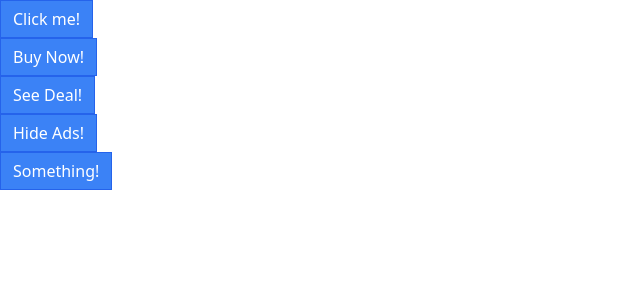
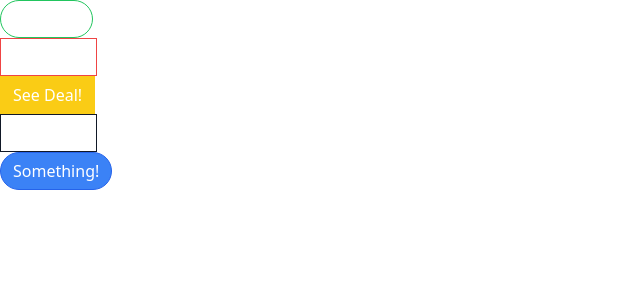
Before and after one commit to gulsenkeskin/react-comps, a React (Create React App) app: page / in a window 1280 px wide. Shown: the top 300 px of the page, without its empty margins (0-640 px from the left). Built offline with nearby package versions, Linux system fonts and the light colour scheme.

Commit message:
Update Button.js

```diff
--- a/src/Button.js
+++ b/src/Button.js
@@ -1,11 +1,32 @@
-import classnames from "classnames";
+import className from "classnames";
 import React from "react";
-function Button({ children, primary, secondary, success, warning, danger }) {
-  return (
-    <button className="px-3 py-1.5 border border-blue-600 bg-blue-500 text-white">
-      {children}
-    </button>
-  );
+
+function Button({
+  children,
+  primary,
+  secondary,
+  success,
+  warning,
+  danger,
+  rounded,
+  outline,
+}) {
+  const classes = className("px-3 py-1.5 border", {
+    "border-blue-600 bg-blue-500 text-white": primary, //primary===true ile aynı anlama gelir
+    "border-gray-900 bg-gray-900 text-white": secondary,
+    "border-green-500 bg-green-500 text-white": success,
+    "border-yellow-400 bg-yellow-400 text-white": warning,
+    "border-red-500 bg-red-500 text-white": danger,
+    "rounded-full": rounded,
+    "bg-white": outline,
+    "text-blue-500": outline && primary,
+    "text-gray-900": outline && secondary,
+    "text-green-500": outline && success,
+    "text-yellow-400": outline && warning,
+    "text-red-500": outline && danger,
+  });
+
+  return <button className={classes}>{children}</button>;
 }
 
 Button.propTypes = {
```
